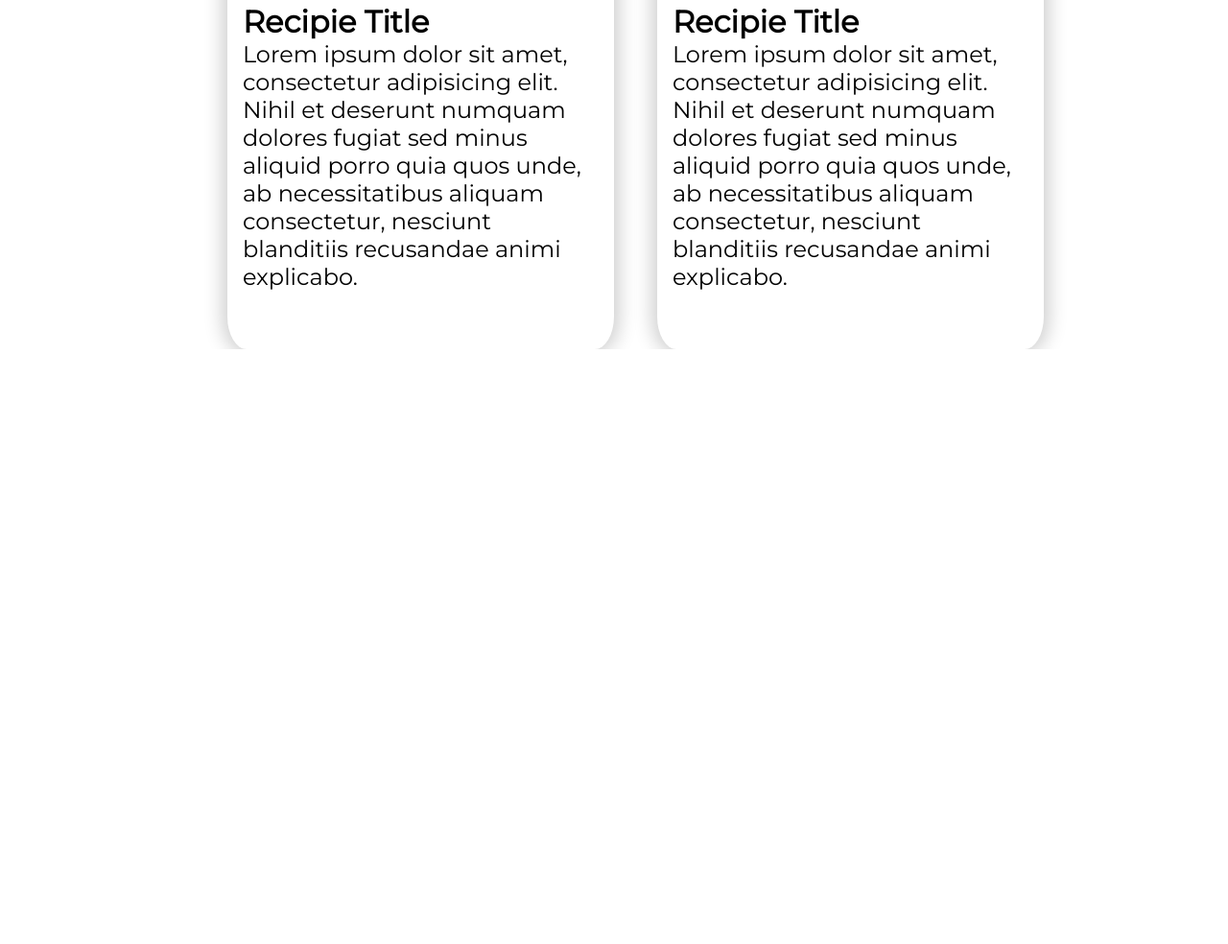
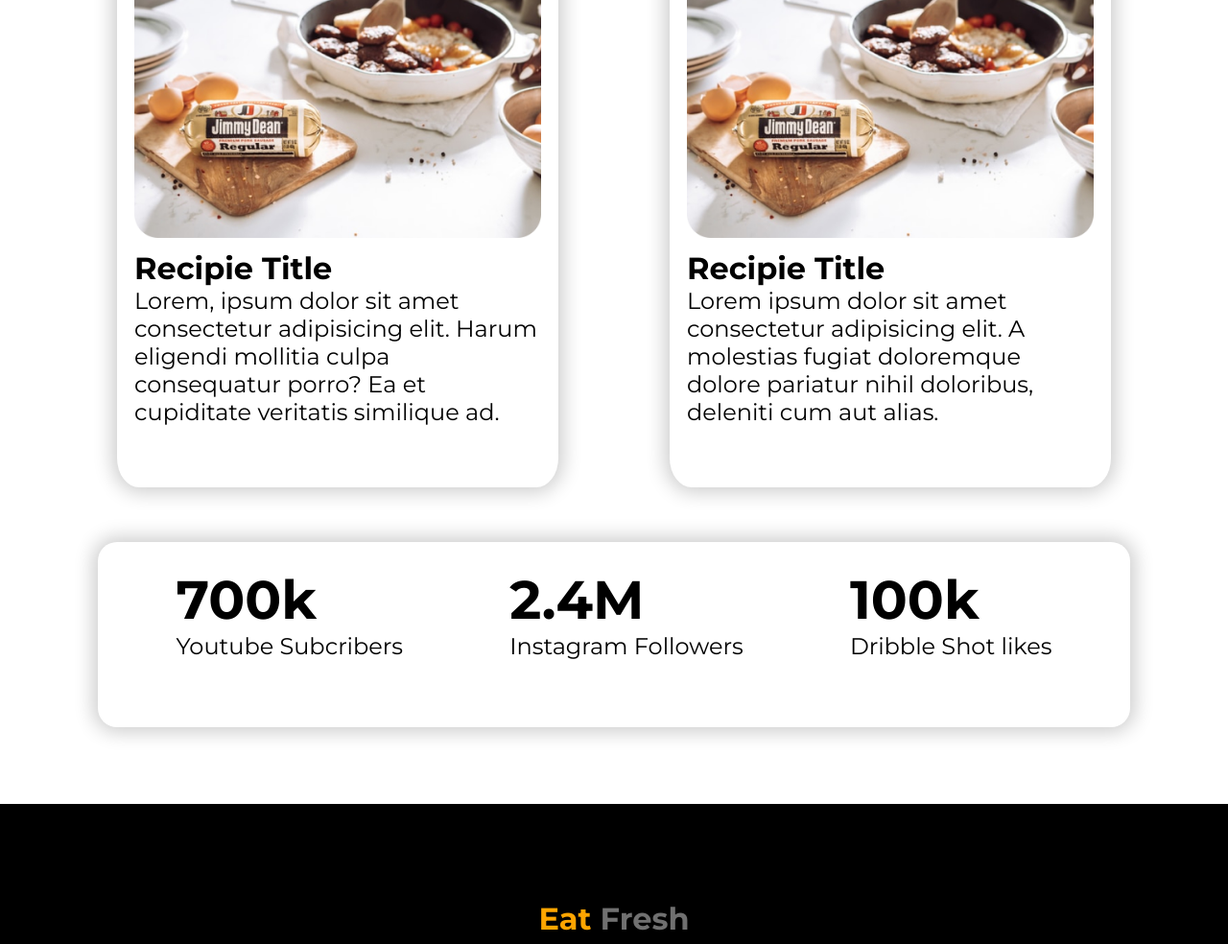
Before and after one commit to rawfoon/eat-healthy, a plain HTML site: page index.html in a window 1280 px wide. Shown: the part 1816-2800 px from the top of the page at 96% size. Before the commit the page ends 2180 px from the top, so only its background shows below. Drawn offline with Linux system fonts and the light colour scheme; files whose address does not match are found by name.

Commit message:
foote added

```diff
--- a/index.html
+++ b/index.html
@@ -10,7 +10,7 @@
 
     <link rel="preconnect" href="https://fonts.googleapis.com">
     <link rel="preconnect" href="https://fonts.gstatic.com" crossorigin>
-    <link href="https://fonts.googleapis.com/css2?family=Montserrat&family=Poppins&family=Roboto&display=swap" rel="stylesheet">
+    <link href="https://fonts.googleapis.com/css2?family=Montserrat:wght@400;700&family=Poppins&family=Roboto&display=swap" rel="stylesheet">
 
     <link rel="stylesheet" href="style.css">
 
@@ -21,7 +21,7 @@
         <div class="flexible-container">
             <div class="half-width">
                 <div class="head-type">
-                    <h1><span>Skip</span> The Diet,<br> Just Eat Healthy With Food Network</h1>
+                    <h1><span class="color-orange">Skip</span> The Diet,<br> Just Eat Healthy With Food Network</h1>
                     <p>Imagine you don't need a diet because we provide healthy and delicious food for you!</p>
 
                 </div>
@@ -48,8 +48,7 @@
             <div class="half-width">
                 <div class="about-text">
                     <h1>About Me</h1>
-                    <p>Lorem ipsum dolor sit amet consectetur adipisicing elit. Est quaerat, cupiditate omnis facere quidem natus, sit iure nesciunt neque distinctio, quos optio facilis in impedit sint aut porro? Nemo possimus ullam ipsum eius, modi quas
-                        aut explicabo repellendus harum ipsa!</p>
+                    <p>Lorem ipsum dolor, sit amet consectetur adipisicing elit. Quibusdam rem maxime a repellat cum eius ullam ad, sit aliquid quasi!</p>
 
                     <a class="btn" href="#">Contact Me</a>
                 </div>
@@ -72,7 +71,8 @@
                     <img src="images/food/Project Cover.jpg" alt="">
 
                     <h1>Recipie Title</h1>
-                    <p>Lorem ipsum dolor sit amet, consectetur adipisicing elit. Nihil et deserunt numquam dolores fugiat sed minus aliquid porro quia quos unde, ab necessitatibus aliquam consectetur, nesciunt blanditiis recusandae animi explicabo.</p>
+                    <p>Lorem, ipsum dolor sit amet consectetur adipisicing elit. Harum eligendi mollitia culpa consequatur porro? Ea et cupiditate veritatis similique ad.
+                    </p>
 
                 </div>
             </div>
@@ -81,13 +81,38 @@
                     <img src="images/food/Project Cover.jpg" alt="">
 
                     <h1>Recipie Title</h1>
-                    <p>Lorem ipsum dolor sit amet, consectetur adipisicing elit. Nihil et deserunt numquam dolores fugiat sed minus aliquid porro quia quos unde, ab necessitatibus aliquam consectetur, nesciunt blanditiis recusandae animi explicabo.</p>
+                    <p>Lorem ipsum dolor sit amet consectetur adipisicing elit. A molestias fugiat doloremque dolore pariatur nihil doloribus, deleniti cum aut alias.</p>
 
                 </div>
             </div>
         </div>
 
     </section>
+
+
+    <section class="subscribe-container">
+        <div class="sub-list">
+            <h1>700k</h1>
+            <p>Youtube Subcribers</p>
+        </div>
+        <div class="sub-list">
+            <h1>2.4M</h1>
+            <p>Instagram Followers</p>
+        </div>
+        <div class="sub-list">
+            <h1>100k</h1>
+            <p>Dribble Shot likes</p>
+        </div>
+
+    </section>
+
+
+
+    <footer>
+        <h1><span class="color-orange">Eat</span> Fresh</h1>
+        <p>Eat healthy to live healthy. Live healthy to live happy.</p>
+    </footer>
+
 </body>
 
 </html>
--- a/style.css
+++ b/style.css
@@ -14,7 +14,7 @@
 
     .half-width {
         width: 50%;
-        margin-left: 5%;
+        margin: 5%;
     }
 
     .half-img img {
@@ -30,7 +30,7 @@
         font-weight: 900;
     }
 
-    .head-type span {
+    .color-orange {
         color: orange;
     }
 
@@ -61,7 +61,7 @@
         background-repeat: no-repeat;
         width: 100%;
         background-size: 100%;
-        height: 500px;
+        height: 600px;
     }
 
     .about-img {
@@ -81,10 +81,6 @@
         color: #707070;
     }
 
-    .my-recipies {
-        /* background-color: #f3f3f3; */
-    }
-
     .recipi-head {
         text-align: center;
         padding-top: 100px;
@@ -101,7 +97,7 @@
     }
 
     .item-container {
-        width: 70%;
+        width: 90%;
         margin: auto;
         background-color: transparent;
     }
@@ -120,3 +116,37 @@
     .item-card h1 {
         font-size: 2rem;
     }
+
+    .subscribe-container {
+        display: flex;
+        justify-content: space-around;
+        width: 80%;
+        /* border: 5px solid black; */
+        margin: auto;
+        box-shadow: 0 0 20px 5px rgb(0 0 0 / 20%);
+        border-radius: 20px;
+        padding: 2%;
+    }
+
+    .sub-list h1 {
+        font-size: 3.5rem;
+        font-weight: 900;
+    }
+
+    footer {
+        margin-top: 80px;
+        padding-top: 50px;
+        background-color: black;
+        color: #707070;
+        height: 300px;
+        text-align: center;
+    }
+
+    footer h1 {
+        color: #707070;
+        margin: 50px auto;
+    }
+
+    footer p {
+        color: white;
+    }
```
